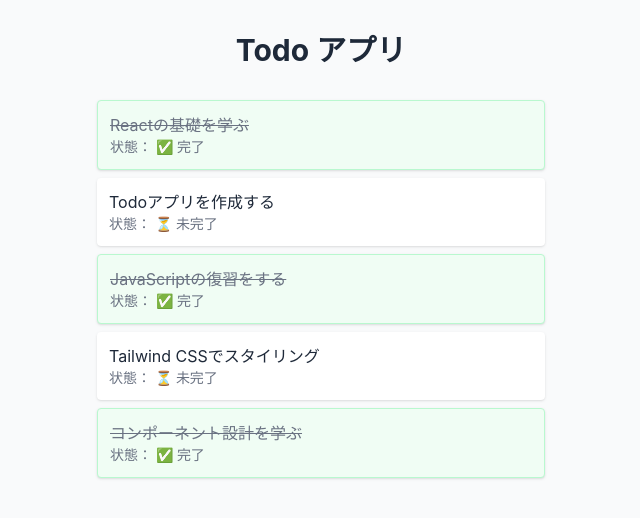
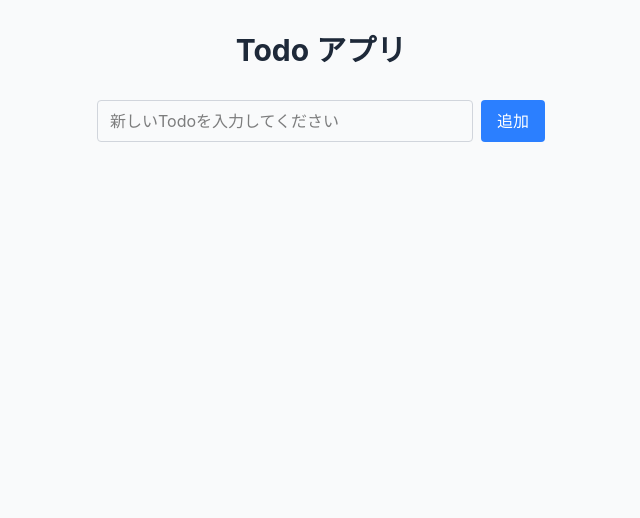
Before and after one commit to ko-ki-creator/react-todo-app, a React (Vite) app: page / in a window 1280 px wide. Shown: the top 518 px of the page, without its empty margins (319-959 px from the left). Built offline with nearby package versions, Linux system fonts and the light colour scheme.

Commit message:
chapter18

```diff
--- a/src/App.jsx
+++ b/src/App.jsx
@@ -1,35 +1,29 @@
+import { useState } from "react";
 import TodoList from "./TodoList";
+import TodoForm from "./TodoForm";
 
 export default function App() {
 
-  // サンプルTodoデータを準備
-  const todos = [
-    {
-      id: 1,
-      text: "Reactの基礎を学ぶ",
-      completed: true
-    },
-    {
-      id: 2,
-      text: "Todoアプリを作成する",
+  // 静的な配列をuseStateで管理するように変更
+  const [todos, setTodos] = useState([]); // 初期値を空の配列に変更
+
+  // 新しいIDを生成する関数
+  const generateNewId = () => {
+    if (todos.length === 0) return 1;
+    const maxId = Math.max(...todos.map(todo => todo.id));
+    return maxId + 1;
+  };
+
+  // 新しいTodoを追加する関数
+  const addTodo = (text) => {
+    const newTodo = {
+      id: generateNewId(),
+      text: text,
       completed: false
-    },
-    {
-      id: 3,
-      text: "JavaScriptの復習をする",
-      completed: true
-    },
-    {
-      id: 4,
-      text: "Tailwind CSSでスタイリング",
-      completed: false
-    },
-    {
-      id: 5,
-      text: "コンポーネント設計を学ぶ",
-      completed: true
-    }
-  ];
+    };
+
+    setTodos([...todos, newTodo]);
+  };
 
 
   return (
@@ -39,6 +33,9 @@ export default function App() {
           Todo アプリ
         </h1>
 
+        {/* 入力フォームを追加 */}
+        <TodoForm onAddTodo={addTodo} />
+
         {/* Todo一覧を表示 */}
         <TodoList todos={todos} />
 
--- /dev/null
+++ b/src/TodoForm.jsx
@@ -0,0 +1,55 @@
+import { useState } from "react";
+
+export default function TodoForm({ onAddTodo }) {
+
+    // 入力値を管理するState
+    const [inputValue, setInputValue] = useState('');
+
+    // フォーム送信時の処理
+    const handleSubmit = (e) => {
+        e.preventDefault(); // ページのリロードを防ぐ
+
+        // より詳細な入力検証
+        const trimmedValue = inputValue.trim();
+
+        // 空文字やスペースのみの場合
+        if (trimmedValue === '') {
+            console.log('入力が空です');
+            return;
+        }
+
+        // 文字数制限（例：100文字まで）
+        if (trimmedValue.length > 100) {
+            return;
+        }
+
+        // 親コンポーネントのaddTodo関数を呼び出す
+        onAddTodo(inputValue.trim());
+
+        // 入力欄をクリア
+        setInputValue('');
+    };
+
+    return (
+        <div className="mb-6">
+            <form onSubmit={handleSubmit} className="flex gap-2">
+                <input
+                    type="text"
+                    value={inputValue}
+                    onChange={(e) => setInputValue(e.target.value)}
+                    placeholder="新しいTodoを入力してください"
+                    maxLength={100} // HTML側でも制限
+                    className="flex-1 px-3 py-2 border border-gray-300 rounded focus:outline-none focus:border-blue-500"
+                />
+                <button
+                    type="submit"
+                    className="px-4 py-2 bg-blue-500 text-white rounded hover:bg-blue-600 focus:outline-none"
+                >
+                    追加
+                </button>
+            </form>
+        </div>
+    );
+
+
+}
```
